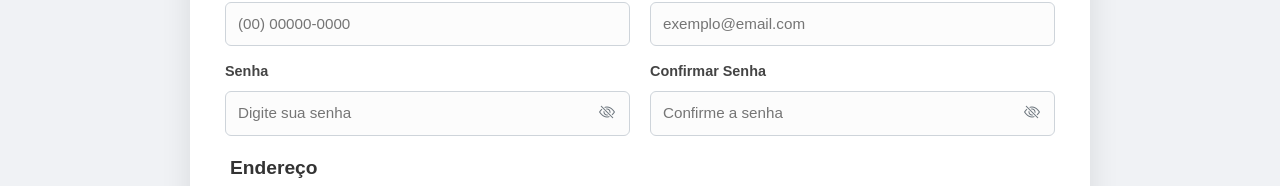
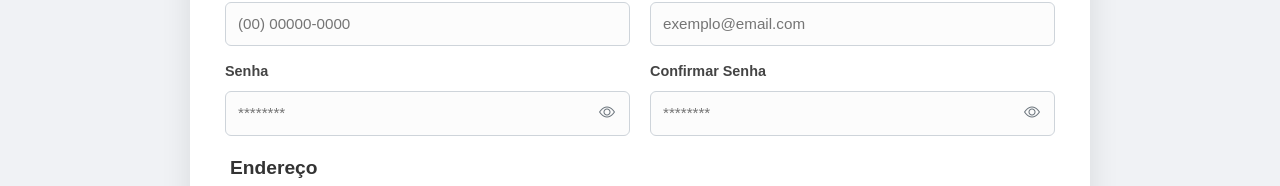
Before and after one commit to Rodrigo-Dourad0/prg04-rodrigo-front-end-react, a React (Vite) app in the folder projeto-web-react/: page /cadastro in a window 1280 px wide. Shown: the part 326-512 px from the top of the page. Built offline with nearby package versions, Linux system fonts and the light colour scheme.

Commit message:
Extrai a lógica de Cadastro para o Hook useCadastro

```diff
--- /dev/null
+++ b/projeto-web-react/src/modules/Auth/hooks/useCadastro.js
@@ -0,0 +1,33 @@
+import { useState } from 'react';
+
+export function useCadastro() {
+  const [senha, setSenha] = useState('');
+  const [confirmarSenha, setConfirmarSenha] = useState('');
+  const [showSenha, setShowSenha] = useState(false);
+  const [showConfirmar, setShowConfirmar] = useState(false);
+  const [erro, setErro] = useState('');
+
+  const handleCadastro = (e) => {
+    e.preventDefault();
+    if (senha !== confirmarSenha) {
+      setErro('As senhas não coincidem.');
+      return false;
+    }
+    setErro('');
+    console.log('Cadastro validado');
+    // No futuro chamar a api para cadastrar
+    return true;
+  };
+
+  const toggleShowSenha = () => setShowSenha(!showSenha);
+  const toggleShowConfirmar = () => setShowConfirmar(!showConfirmar);
+
+  return {
+    senha, setSenha,
+    confirmarSenha, setConfirmarSenha,
+    showSenha, toggleShowSenha,
+    showConfirmar, toggleShowConfirmar,
+    erro,
+    handleCadastro
+  };
+}
--- a/projeto-web-react/src/modules/Auth/pages/Cadastro.jsx
+++ b/projeto-web-react/src/modules/Auth/pages/Cadastro.jsx
@@ -1,23 +1,21 @@
-import React, { useState } from 'react';
 import Navbar from '../../../shared/components/Navbar';
+import { useCadastro } from '../hooks/useCadastro';
+import { Link } from 'react-router-dom';
 import '../styles/cadastro.css';
 
 function Cadastro() {
-  const [senha, setSenha] = useState('');
-  const [confirmarSenha, setConfirmarSenha] = useState('');
-  const [showSenha, setShowSenha] = useState(false);
-  const [showConfirmar, setShowConfirmar] = useState(false);
-  const [erro, setErro] = useState('');
-
-  const handleCadastro = (e) => {
-    e.preventDefault();
-    if (senha !== confirmarSenha) {
-      setErro('As senhas não coincidem.');
-    } else {
-      setErro('');
-      console.log('Cadastro validado');
-    }
-  };
+  const {
+    senha,
+    setSenha,
+    confirmarSenha,
+    setConfirmarSenha,
+    showSenha,
+    toggleShowSenha,
+    showConfirmar,
+    toggleShowConfirmar,
+    erro,
+    handleCadastro
+  } = useCadastro();
 
   return (
     <>
@@ -51,48 +49,51 @@ function Cadastro() {
                     </div>
                 </div>
 
-               <div className="form-row">
+
+                <div className="form-row">
                     <div className="form-col">
                         <label className="form-label-cadastro">Senha</label>
                         <div className="password-input-container">
                             <input
                                 type={showSenha ? "text" : "password"}
                                 className="form-control-cadastro"
-                                placeholder="Digite sua senha"
+                                placeholder="********"
                                 value={senha}
                                 onChange={(e) => setSenha(e.target.value)}
                             />
                             <button
                                 type="button"
                                 className="btn-toggle-password"
-                                onClick={() => setShowSenha(!showSenha)}
+                                onClick={toggleShowSenha}
+                                aria-label={showSenha ? "Ocultar senha" : "Mostrar senha"}
                             >
-
-                                <i className={showSenha ? "bi bi-eye" : "bi bi-eye-slash"}></i>
+                                <i className={showSenha ? "bi bi-eye-slash" : "bi bi-eye"}></i>
                             </button>
                         </div>
                     </div>
+
                     <div className="form-col">
                         <label className="form-label-cadastro">Confirmar Senha</label>
                         <div className="password-input-container">
                             <input
                                 type={showConfirmar ? "text" : "password"}
                                 className="form-control-cadastro"
-                                placeholder="Confirme a senha"
+                                placeholder="********"
                                 value={confirmarSenha}
                                 onChange={(e) => setConfirmarSenha(e.target.value)}
                             />
                             <button
                                 type="button"
                                 className="btn-toggle-password"
-                                onClick={() => setShowConfirmar(!showConfirmar)}
+                                onClick={toggleShowConfirmar}
+                                aria-label={showConfirmar ? "Ocultar senha" : "Mostrar senha"}
                             >
-
-                                <i className={showConfirmar ? "bi bi-eye" : "bi bi-eye-slash"}></i>
+                                <i className={showConfirmar ? "bi bi-eye-slash" : "bi bi-eye"}></i>
                             </button>
                         </div>
                     </div>
                 </div>
+
 
                 {erro && <div className="error-message">{erro}</div>}
 
@@ -128,9 +129,11 @@ function Cadastro() {
                     <button type="submit" className="btn-registrar">
                         Cadastrar
                     </button>
-                    <button type="button" className="btn-cancelar">
+
+                    <Link to="/" className="btn-cancelar">
                         Cancelar
-                    </button>
+                    </Link>
+
                 </div>
 
             </form>
--- a/projeto-web-react/src/modules/Auth/styles/cadastro.css
+++ b/projeto-web-react/src/modules/Auth/styles/cadastro.css
@@ -110,6 +110,8 @@
 
 .btn-cancelar:hover {
     background-color: #5a6268;
+    color: white;
+    text-decoration: none;
 }
 
 .password-input-container {
```
